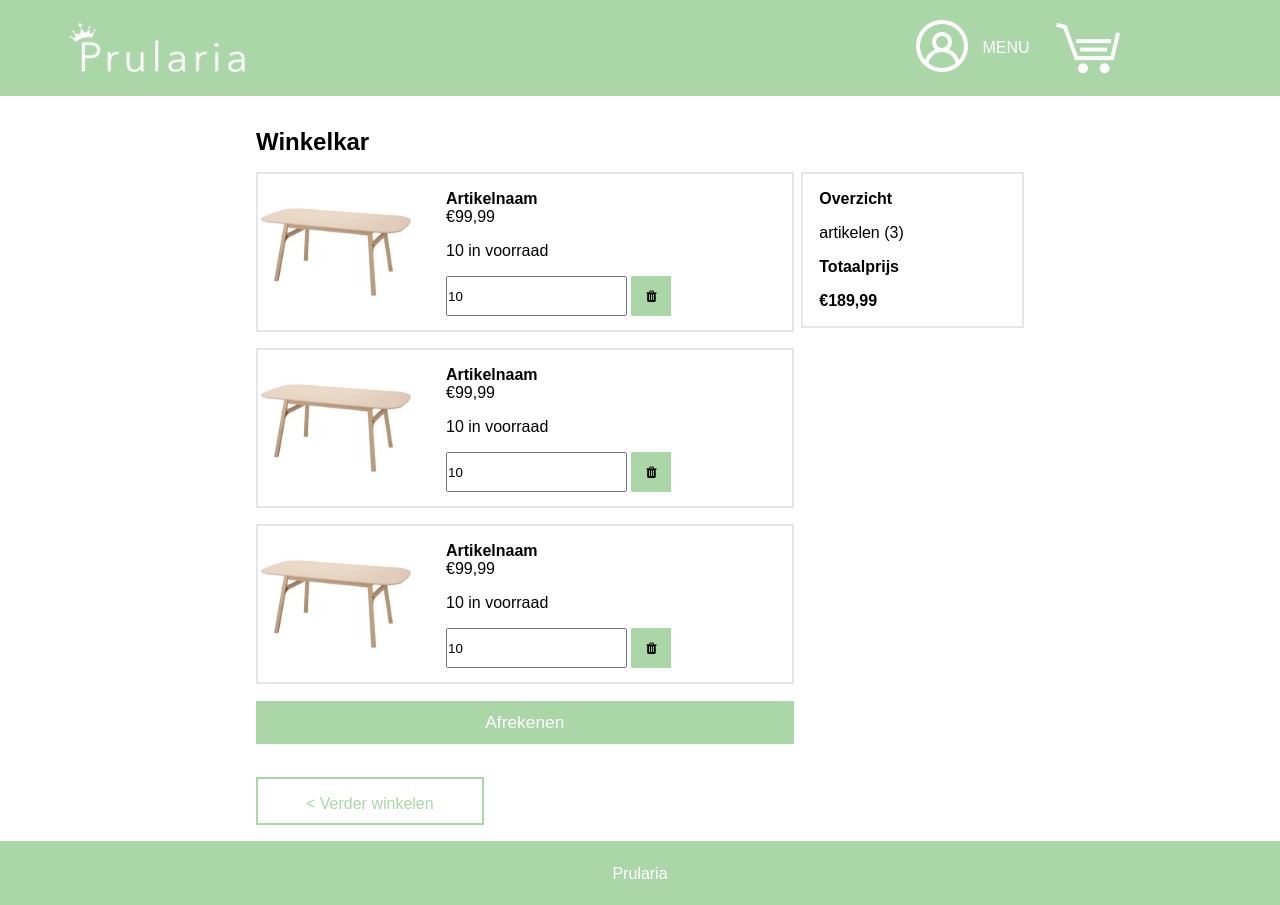
After one commit to Tom-Lcr/Webshop, a PHP site: page /winkelKarPaginaController.php in a window 1280 px wide. The commit adds this page. Run offline with PHP 8.4, Linux system fonts and the light colour scheme.

Commit message:
winkelkarpagina eerste versie

```diff
--- a/Presentation/loginPagina.php
+++ b/Presentation/loginPagina.php
@@ -65,4 +65,9 @@ declare(strict_types=1);
             </section>
         </div>
     </main>
+    <footer class="cf">
+        <div class="container">
+            <p>Prularia</p>
+        </div>
+    </footer>
 </body>
--- a/Presentation/registratiePagina.php
+++ b/Presentation/registratiePagina.php
@@ -86,4 +86,9 @@ declare(strict_types=1);
             </section>
         </div>
     </main>
+    <footer class="cf">
+        <div class="container">
+            <p>Prularia</p>
+        </div>
+    </footer>
 </body>
--- /dev/null
+++ b/Presentation/winkelKarPagina.php
@@ -0,0 +1,113 @@
+<?php
+
+declare(strict_types=1);
+?>
+<!DOCTYPE html>
+<html lang="nl">
+
+<head>
+    <meta charset="UTF-8">
+    <meta http-equiv="X-UA-Compatible" content="IE=edge">
+    <meta name="viewport" content="width=device-width, initial-scale=1.0">
+    <link rel="stylesheet" href="https://cdnjs.cloudflare.com/ajax/libs/font-awesome/4.7.0/css/font-awesome.min.css">
+    <link rel="stylesheet" href="style.css">
+    <script src="script.js" defer></script>
+    <title>Prularia</title>
+</head>
+
+<body>
+
+    <header>
+        <div class="container">
+            <a href="startPagina.php"><img src="img/logo_prularia_wit.png" alt="logo" id="logo"></a>
+            <nav class="menu">
+                <div class="menuOpties">
+                    <div class="profielMenu">
+                        <a href="#"><img src="img/profiel.png" alt="profiel"></a>
+                        <a href="#" id="menu">MENU</a>
+                    </div>
+                    <a href="#"><img src="img/winkelkar.png" alt="winkelkar"></a>
+                    <!-- Dit is de badge die bij het winkelkarretje aanduidt hoeveel items erin zitten. Het getal vijf is hier placeholder,
+                    hier moet de code komen die het aantal weergeeft -->
+                    <?php
+                    if (isset($_SESSION["aantalitems"])) {
+
+                    ?>
+                        <?php // print count($_SESSION["winkelmand"]);
+                        ?>
+                        <span class='badge badge-warning' id='lblCartCount'> <?php print $_SESSION["aantalitems"]; ?> </span>
+                    <?php
+                    }
+                    ?>
+                    <!--  <span class='badge badge-warning' id='lblCartCount'> 0 </span> -->
+                    <?php
+                    //}
+                    ?>
+                </div>
+            </nav>
+        </div>
+    </header>
+
+    <main>
+        <div class="container winkelkarpagina">
+            <div class="wrapper">
+                <h2>Winkelkar</h2>
+
+                <section class="winkelkarInhoud">
+                    <form action="" class="winkelkarInhoudForm">
+                        <article class="winkelkarLijn">
+                            <img src="img/dummy.avif" alt="Productfoto" class="artikelInKar">
+                            <div class="details">
+                                <h4 class="artikelTitel">Artikelnaam</h4>
+                                <p class="prijs">€99,99</p>
+                                <p>10 in voorraad</p>
+                                <input type="number" name="aantalInWinkelkar" id="" value="10" class="aantalInWinkelkar">
+                                <button type="submit" class="delete"><i class="fa fa-trash"></i></button>
+                            </div>
+                        </article>
+                        <article class="winkelkarLijn">
+                            <img src="img/dummy.avif" alt="Productfoto" class="artikelInKar">
+                            <div class="details">
+                                <h4 class="artikelTitel">Artikelnaam</h4>
+                                <p class="prijs">€99,99</p>
+                                <p>10 in voorraad</p>
+                                <input type="number" name="aantalInWinkelkar" id="" value="10" class="aantalInWinkelkar">
+                                <button type="submit" class="delete"><i class="fa fa-trash"></i></button>
+                            </div>
+                        </article>
+                        <article class="winkelkarLijn">
+                            <img src="img/dummy.avif" alt="Productfoto" class="artikelInKar">
+                            <div class="details">
+                                <h4 class="artikelTitel">Artikelnaam</h4>
+                                <p class="prijs">€99,99</p>
+                                <p>10 in voorraad</p>
+                                <input type="number" name="aantalInWinkelkar" id="" value="10" class="aantalInWinkelkar">
+                                <button type="submit" class="delete"><i class="fa fa-trash"></i></button>
+                            </div>
+                        </article>
+
+                        <input type="submit" value="Afrekenen" class="button">
+                        <br>
+                        <a href="startPagina.php" class="verderWinkelen">
+                            < Verder winkelen</a>
+
+                    </form>
+                </section>
+
+                <aside class="totaalWinkelkar">
+                    <h4>Overzicht</h4>
+                    <p>artikelen (3)</p>
+                    <p class="totaal">Totaalprijs</p>
+                    <p class="totaalPrijs">€189,99</p>
+                </aside>
+            </div>
+
+        </div>
+    </main>
+    <footer class="cf">
+        <div class="container">
+            <p>Prularia</p>
+        </div>
+    </footer>
+
+</body>
--- a/style.css
+++ b/style.css
@@ -260,17 +260,16 @@ select::-ms-expand {
     height: 22em;
 }
 
-.artikel img, .nietInVoorraad img {
+.artikel img,
+.nietInVoorraad img {
     width: 80%;
 }
 
-.nietInVoorraad img{
+.nietInVoorraad img {
     filter: grayscale(100%);
 }
 
-.nietInVoorraad .winkelkarArtikelBtn{
-
-}
+.nietInVoorraad .winkelkarArtikelBtn {}
 
 .winkelKarPerArtikelForm {
     width: 100%;
@@ -441,9 +440,9 @@ input[type=button] {
     font-weight: bold;
 }
 
-/*++++++++++++++++++++++++Register+++++++++++++++++++++++++++++*/
+/*++++++++++++++++++++++++ Register +++++++++++++++++++++++++++++*/
 
-.register{
+.register {
     padding: 0;
     width: 8em;
     height: 3em;
@@ -451,16 +450,19 @@ input[type=button] {
     font-size: initial;
 }
 
-.registerForm{
+.registerForm {
     width: 60%;
     margin: 0 auto;
 }
 
-.registerForm input, .registerForm h2{
+.registerForm input,
+.registerForm h2 {
     margin-bottom: 1em;
 }
 
-.registerForm input[type=text], .registerForm input[type=email], .registerForm input[type=number]{
+.registerForm input[type=text],
+.registerForm input[type=email],
+.registerForm input[type=number] {
     width: 100%;
     padding: 12px 20px;
     margin: 8px 0;
@@ -468,7 +470,96 @@ input[type=button] {
     border: 1px solid #ccc;
     border-radius: 4px;
     box-sizing: border-box;
-  }
+}
+
+/*+++++++++++++++++++++++++++++++ Winkelkar +++++++++++++++++++++++++++++++++*/
+.winkelkarpagina{
+    width: 60%;
+    margin: 0 auto;
+}
+
+.winkelkarInhoud .button{
+    width: 100%;
+}
+
+.winkelkarInhoud{
+    width: 70%;
+    float: left;
+    margin-right: 1%;
+}
+
+.winkelkarInhoud h2{
+    margin-bottom: 1em;
+}
+
+.winkelkarLijn{
+    margin-top: 1em;
+    width: 100%;
+    height: 10em;
+    border: 2px solid #e6e6e8 ;
+}
+
+.winkelkarLijn h4{
+    margin-top: 1em;
+}
+
+.winkelkarLijn img{
+    float: left;
+    margin-right: 2em;
+    height: 100%;
+}
+
+.winkelkarLijn .delete{
+    width: 3em;
+    background-color: #ABD7A8;
+    border: none;
+    height: 3em;
+    cursor: pointer;
+    margin-bottom: 1em;
+}
+
+.winkelkarLijn .aantalInWinkelkar{
+    height: 3em;
+}
+
+.delete:hover {
+    background: #ff0000;
+    transition: 0.3s;
+    transition-timing-function: ease;
+    cursor: pointer;
+}
+
+.details{
+    float: left;
+}
+
+.verderWinkelen{
+    display: inline-block;
+    margin-top: 1em;
+    text-decoration: none;
+    color: #ABD7A8;
+    border: 2px solid #ABD7A8;
+    padding: 1em 3em;
+    height: 3em;
+}
+
+.totaalWinkelkar{
+    width: 29%;
+    float: left;
+    margin-top: 1em;
+    border: 2px solid #e6e6e8 ;
+    padding-left: 1em;
+    padding-top: 1em;
+}
+
+.totaalWinkelkar h4{
+   margin-bottom: 1em;
+}
+
+.totaal, .totaalPrijs{
+    font-weight: bold;
+}
+
 
 
 /*clear*/
--- /dev/null
+++ b/winkelKarPaginaController.php
@@ -0,0 +1,14 @@
+<?php
+
+declare(strict_types=1);
+
+spl_autoload_register();
+
+use Business\WinkelkarService;
+use Business\ArtikelService;
+//use Business\RecensieService;
+
+session_start();
+
+
+include("Presentation/winkelKarPagina.php");
```
